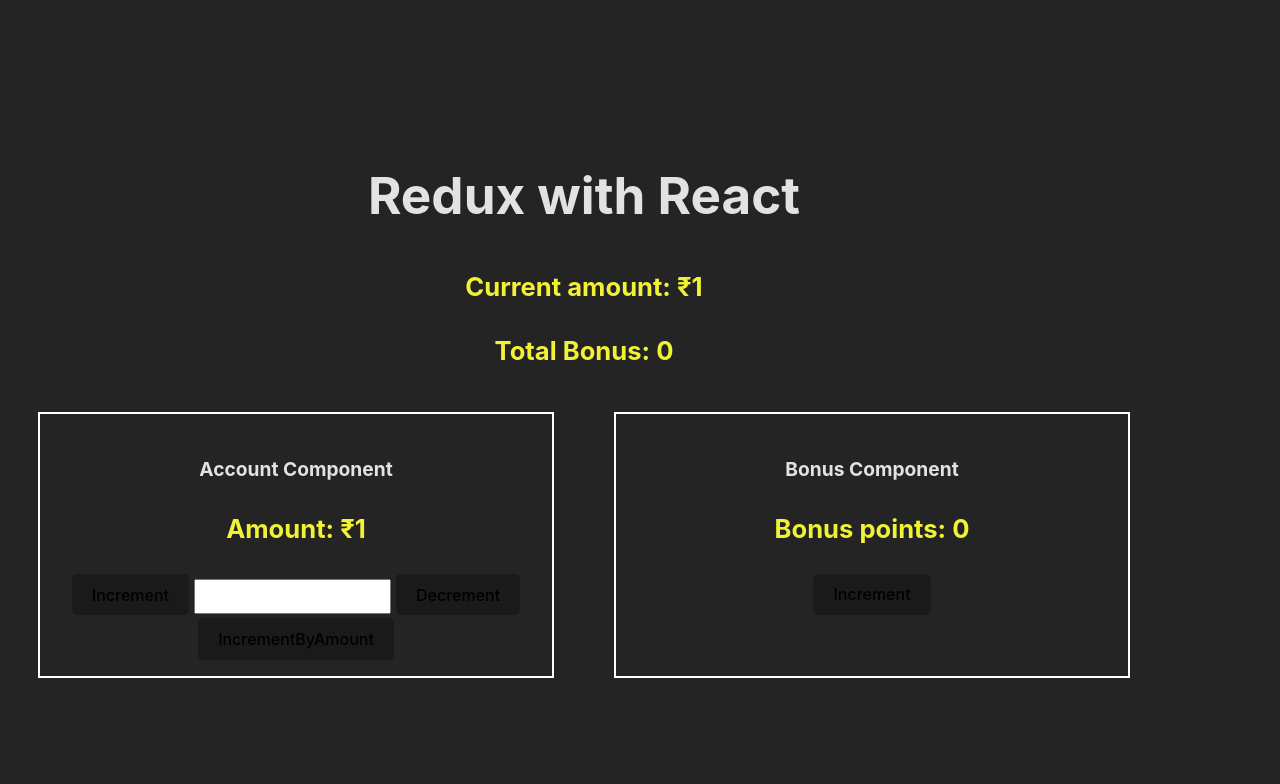
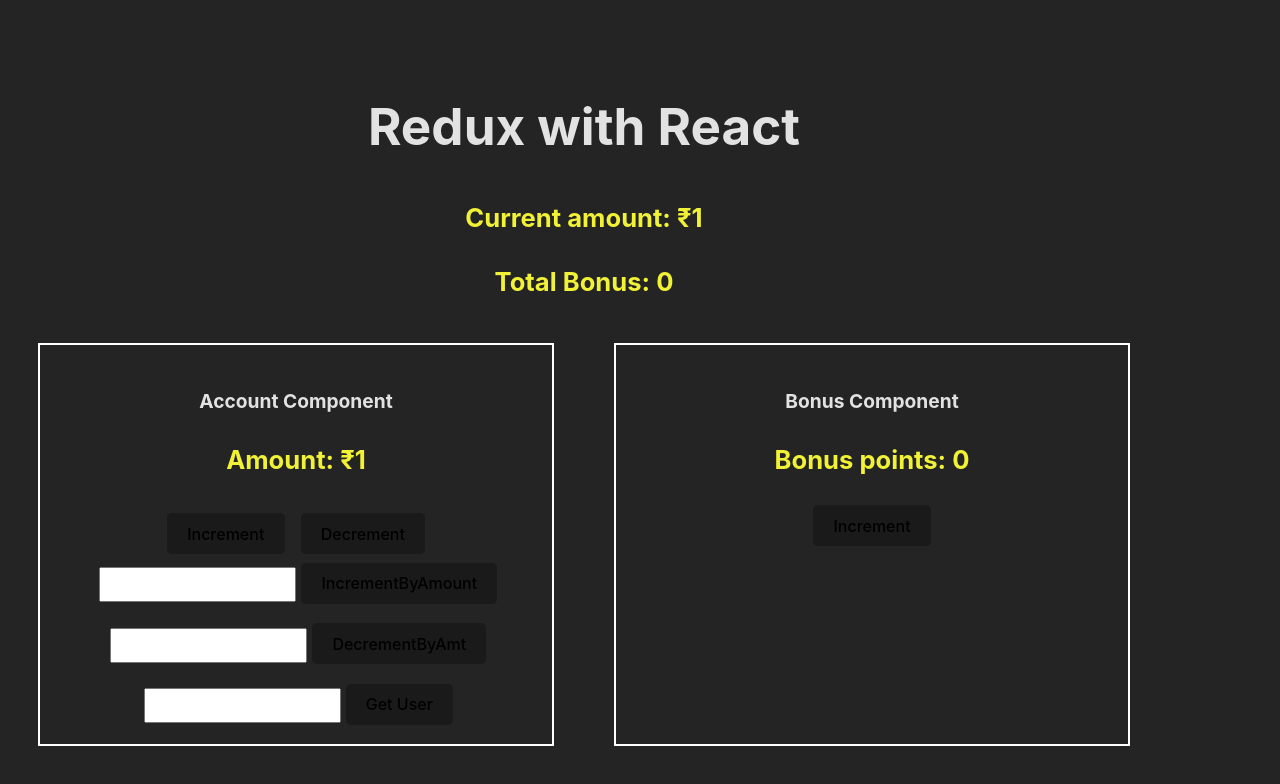
Before and after one commit to Ghosh-95/react-redux-learning, a React (Vite) app: page / in a window 1280 px wide. Shown: the top 784 px of the page. Built offline with nearby package versions, Linux system fonts and the light colour scheme.

Commit message:
feat: decrease amount by input amount
complete challenge assignment

```diff
--- a/src/Account.jsx
+++ b/src/Account.jsx
@@ -1,9 +1,12 @@
 import { useState } from "react";
 import { useDispatch, useSelector } from "react-redux";
-import { decrement, increment, incrementByAmt } from "./actions/actions.js";
+import { decrement, decrementByAmt, getUserAccount, increment, incrementByAmt } from "./actions/actions.js";
 
 export default function Account() {
     const [value, setValue] = useState(0);
+    const [decValue, setDecValue] = useState(0);
+    const [userId, setUserId] = useState(0);
+
     const amount = useSelector(state => state.account.amount);
     const dispatch = useDispatch();
 
@@ -11,14 +14,27 @@
         <div className="account-wrapper">
             <h4 className="head-point">Account Component</h4>
             <p className="highlight-amount">Amount: ₹{amount}</p>
-            <button onClick={() => dispatch(increment())}>Increment</button>
+            <button className="btn" onClick={() => dispatch(increment())}>Increment</button>
+            <button className="btn" onClick={() => dispatch(decrement())}>Decrement</button>
+
+            <div className="increment-value">
                 <input
                     onChange={(e) => setValue(+e.target.value)} onKeyDown={(e) => e.key === "Enter" && dispatch(incrementByAmt(value))}
                     type="text"
                     name="input-amount"
                     id="inp-amount" />
-            <button onClick={() => dispatch(decrement())}>Decrement</button>
                 <button onClick={() => dispatch(incrementByAmt(value))}>IncrementByAmount</button>
+            </div>
+
+            <div className="decrement-value">
+                <input type="number" onChange={(e) => setDecValue(e.target.value)} name="decrement-amount" id="dec-amt" />
+                <button onClick={() => dispatch(decrementByAmt(decValue))}>DecrementByAmt</button>
+            </div>
+
+            <div className="async-ops">
+                <input onChange={(e) => setUserId(e.target.value)} type="number" name="user-id" id="account-id" />
+                <button onClick={() => dispatch(getUserAccount(userId))}>Get User</button>
+            </div>
         </div>
     )
 }
--- a/src/actions/actions.js
+++ b/src/actions/actions.js
@@ -1,6 +1,6 @@
 import axios from "axios";
 
-const inc = 'account/increment', dec = 'account/decrement', incByAmt = 'account/incrementByAmt', getUserAccPending = 'account/getUser/pending', getUserAccFulfilled = 'account/getUser/fulfilled', getUserAccRejected = 'account/getUser/rejected';
+const inc = 'account/increment', dec = 'account/decrement', incByAmt = 'account/incrementByAmt', getUserAccPending = 'account/getUser/pending', getUserAccFulfilled = 'account/getUser/fulfilled', getUserAccRejected = 'account/getUser/rejected', decByAmt = 'account/decrementByAmt';
 const incBonus = 'bonus/increment', decBonus = 'bonus/decreement';
 
 
@@ -8,6 +8,7 @@
 const increment = () => ({ type: inc });
 const incrementBonus = () => ({ type: incBonus });
 const incrementByAmt = (value) => ({ type: incByAmt, payload: value });
+const decrementByAmt = (value) => ({ type: decByAmt, payload: value });
 const decrement = () => ({ type: dec });
 function getUserAccount(id) {
     return async (dispatch, getState) => {
@@ -25,4 +26,4 @@
 const initUserAccPending = () => ({ type: getUserAccPending });
 const initUserAccRejected = (error) => ({ type: getUserAccRejected, error: error });
 
-export { inc, dec, incBonus, incByAmt, getUserAccFulfilled, getUserAccPending, getUserAccRejected, decBonus, increment, incrementBonus, incrementByAmt, decrement, getUserAccount, initUserAccFulfilled, initUserAccPending, initUserAccRejected };
+export { inc, dec, decByAmt, incBonus, incByAmt, getUserAccFulfilled, getUserAccPending, getUserAccRejected, decBonus, increment, incrementBonus, incrementByAmt, decrement, getUserAccount, initUserAccFulfilled, initUserAccPending, initUserAccRejected, decrementByAmt };
--- a/src/reducers/accountReducer.js
+++ b/src/reducers/accountReducer.js
@@ -1,4 +1,4 @@
-import { getUserAccFulfilled, getUserAccPending, getUserAccRejected, inc, dec, incByAmt } from "../actions/actions";
+import { getUserAccFulfilled, getUserAccPending, getUserAccRejected, inc, dec, incByAmt, decByAmt } from "../actions/actions";
 
 export default function reducerAccounts(state = { amount: 1 }, action) {
 
@@ -14,7 +14,11 @@
         case dec:
             return { amount: state.amount - 1 };
         case incByAmt:
-            return { amount: state.amount + action.payload }
+            return { amount: state.amount + action.payload };
+        case decByAmt:
+            if (action.payload < state.amount) {
+                return { amount: state.amount - action.payload };
+            };
         default:
             return state;
     };
```
Lines whose indentation alone changed are shown as unchanged.
